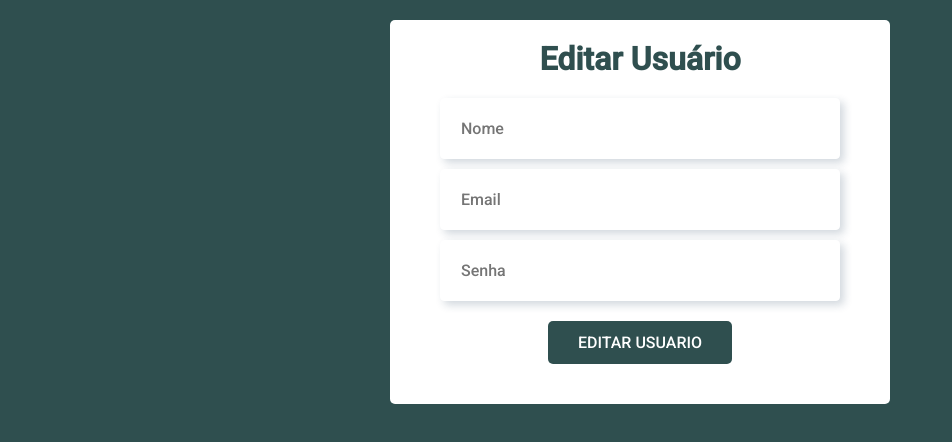
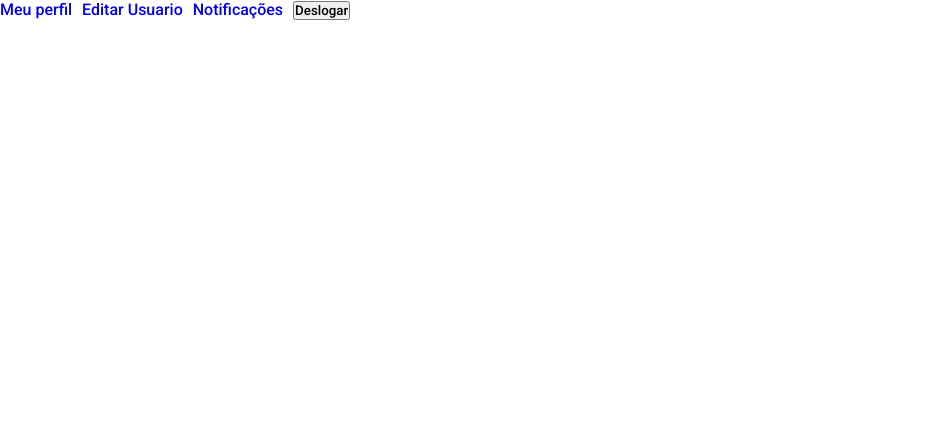
Before and after one commit to MathLouren/Rede-social, a Vue app: page /usuario in a window 1280 px wide. Shown: the top 442 px of the page, without its empty margins (0-952 px from the left). Built offline with nearby package versions, Linux system fonts and the light colour scheme.

Commit message:
usuario router

```diff
--- a/src/router/index.js
+++ b/src/router/index.js
@@ -3,7 +3,9 @@ import VueRouter from 'vue-router'
 import Login from '../views/Login.vue'
 import Registrar from '../views/Registrar.vue'
 import Usuario from '../views/usuario/Usuario.vue'
-
+import UsuarioPerfil from '../views/usuario/UsuarioPerfil.vue'
+import EditarUsuario from '../views/usuario/EditarUsuario.vue'
+import Notifications from '../views/usuario/Notifications.vue'
 
 Vue.use(VueRouter)
 
@@ -13,7 +15,7 @@ const router = new VueRouter({
   base: process.env.BASE_URL,
   routes: [
     {
-      path: "/",
+      path: "",
       name:"Login",
       component: Login
     },
@@ -25,7 +27,24 @@ const router = new VueRouter({
     {
       path: "/usuario",
       name:"usuario",
-      component: Usuario
+      component: Usuario,
+      children:[
+        {
+          path:"profile",
+          name:"perfil",
+          component:UsuarioPerfil
+        },
+        {
+          path:"edit_user",
+          name:"usuario",
+          component:EditarUsuario
+        },
+        {
+          path:"notifications",
+          name:"notifications",
+          component:Notifications
+        }
+      ]
     },
   ]
 })
--- /dev/null
+++ b/src/views/usuario/EditarUsuario.vue
@@ -0,0 +1,86 @@
+<template>
+  <transition name="modal">
+    <section class="usuario">
+            <nav class="user_info">
+              <h2>Editar Usuário</h2>
+              <UsuarioForm />
+              <div>
+                <button class="btn editar" @click.prevent="atualizarUsuario">Editar Usuario</button>
+              </div>
+            </nav>
+    </section>
+  </transition>
+</template>
+
+<script>
+import UsuarioForm from "@/components/UsuarioForm.vue"
+import { api } from "@/services.js"
+
+export default {
+  name:"UsuarioEditar",
+  components:{
+    UsuarioForm
+  },
+  methods:{
+    atualizarUsuario(){
+      api.put(`/users/${this.$store.state.user.id}`, this.$store.state.user).then(()=>{
+        this.$store.dispatch("getUsuario")
+        this.$router.push({name: "usuario"})
+      }).catch(erro =>{
+        console.log(erro)
+      })
+    }
+  }
+}
+</script>
+
+<style scoped>
+
+  .usuario{
+    width: 100vw;
+    height: 100vh;
+    display: flex;
+    justify-content: center;
+    align-items: center;
+    background-color: darkslategray;
+    color: darkslategray;
+  }
+
+  .user_info{
+    display: block;
+    margin-top: 20px;
+    background-color: #fff;
+    padding: 20px 50px;
+    border-radius: 5px;
+  }
+
+  ul{
+    display: flex;
+    flex-direction: column;
+  }
+
+  li{
+    display: inline-block;
+    margin: 10px 0;
+    background: #fff;
+    padding: 10px 15px;
+    border-radius: 5px;
+    cursor: pointer;
+  }
+
+  span{
+    font-size: 1.2rem;
+  }
+
+  .editar{
+    background-color: darkslategray;
+    color: #fff;
+  }
+
+  .user_info h2{
+    text-align: center;
+    font-size: 2rem;
+    margin-bottom: 20px;
+  }
+
+</style>
--- /dev/null
+++ b/src/views/usuario/Notifications.vue
@@ -0,0 +1,13 @@
+<template>
+  <div>notifications</div>
+</template>
+
+<script>
+export default {
+
+}
+</script>
+
+<style>
+
+</style>
--- a/src/views/usuario/Usuario.vue
+++ b/src/views/usuario/Usuario.vue
@@ -1,85 +1,44 @@
 <template>
-  <transition name="modal">
   <section class="usuario">
-            <nav class="user_info">
-              <h2>Editar Usuário</h2>
-              <UsuarioForm />
-              <div>
-                <button class="btn editar" @click.prevent="atualizarUsuario">Editar Usuario</button>
-              </div>
+    <nav class="slidenav">
+      <ul>
+         <li>
+          <router-link :to="{ name: 'perfil' }">Meu perfil</router-link>
+        </li>
+        <li>
+          <router-link :to="{ name: 'usuario' }">Editar Usuario</router-link>
+        </li>
+        <li>
+          <router-link :to="{ name: 'notifications' }">Notificações</router-link>
+        </li>
+        <li>
+          <button @click.prevent="deslogar">Deslogar</button>
+        </li>
+      </ul>
     </nav>
   </section>
-  </transition>
 </template>
 
 <script>
-import UsuarioForm from "@/components/UsuarioForm.vue"
-import { api } from "@/services.js"
+export default {
 
-export default {
-  name:"UsuarioEditar",
-  components:{
-    UsuarioForm
-  },
-  methods:{
-    atualizarUsuario(){
-      api.put(`/users/${this.$store.state.user.id}`, this.$store.state.user).then(()=>{
-        this.$store.dispatch("getUsuario")
-        this.$router.push({name: "usuario"})
-      }).catch(erro =>{
-        console.log(erro)
-      })
-    }
-  }
 }
 </script>
 
 <style scoped>
 
-
 .usuario{
+  height: 100vh;
   width: 100vw;
-    display: flex;
-    justify-content: center;
-    background-color: darkslategray;
-    color: darkslategray;
-  }
-
-  .user_info{
-    display: block;
-    margin-top: 20px;
   background-color: #fff;
-    padding: 20px 50px;
-    border-radius: 5px;
 }
 
 ul{
   display: flex;
-    flex-direction: column;
+  gap: 10px;
 }
 
-  li{
-    display: inline-block;
-    margin: 10px 0;
-    background: #fff;
-    padding: 10px 15px;
-    border-radius: 5px;
-    cursor: pointer;
-  }
 
-  span{
-    font-size: 1.2rem;
-  }
 
-  .editar{
-    background-color: darkslategray;
-    color: #fff;
-  }
-
-  .user_info h2{
-    text-align: center;
-    font-size: 2rem;
-    margin-bottom: 20px;
-  }
 
 </style>
--- /dev/null
+++ b/src/views/usuario/UsuarioPerfil.vue
@@ -0,0 +1,13 @@
+<template>
+  <p>Usuario perfil</p>
+</template>
+
+<script>
+export default {
+
+}
+</script>
+
+<style>
+
+</style>
```
Lines whose indentation alone changed are shown as unchanged.
